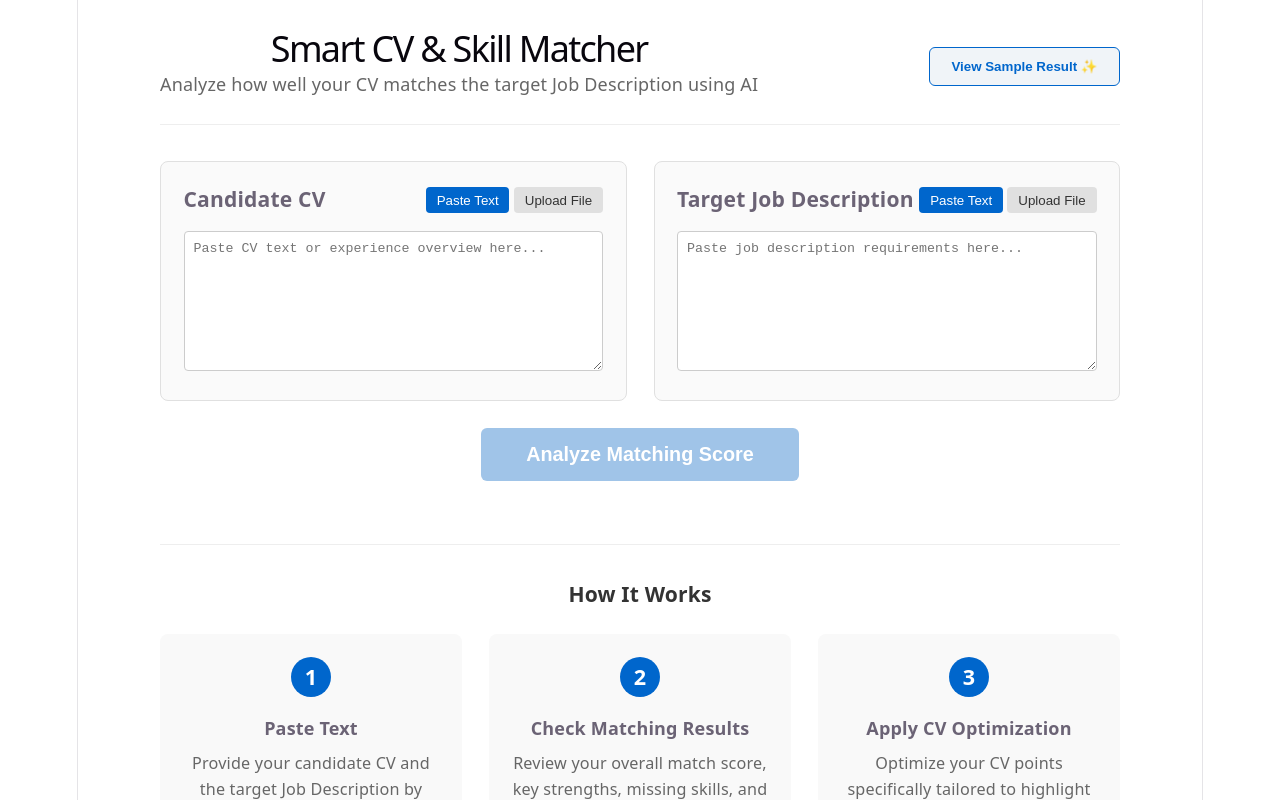
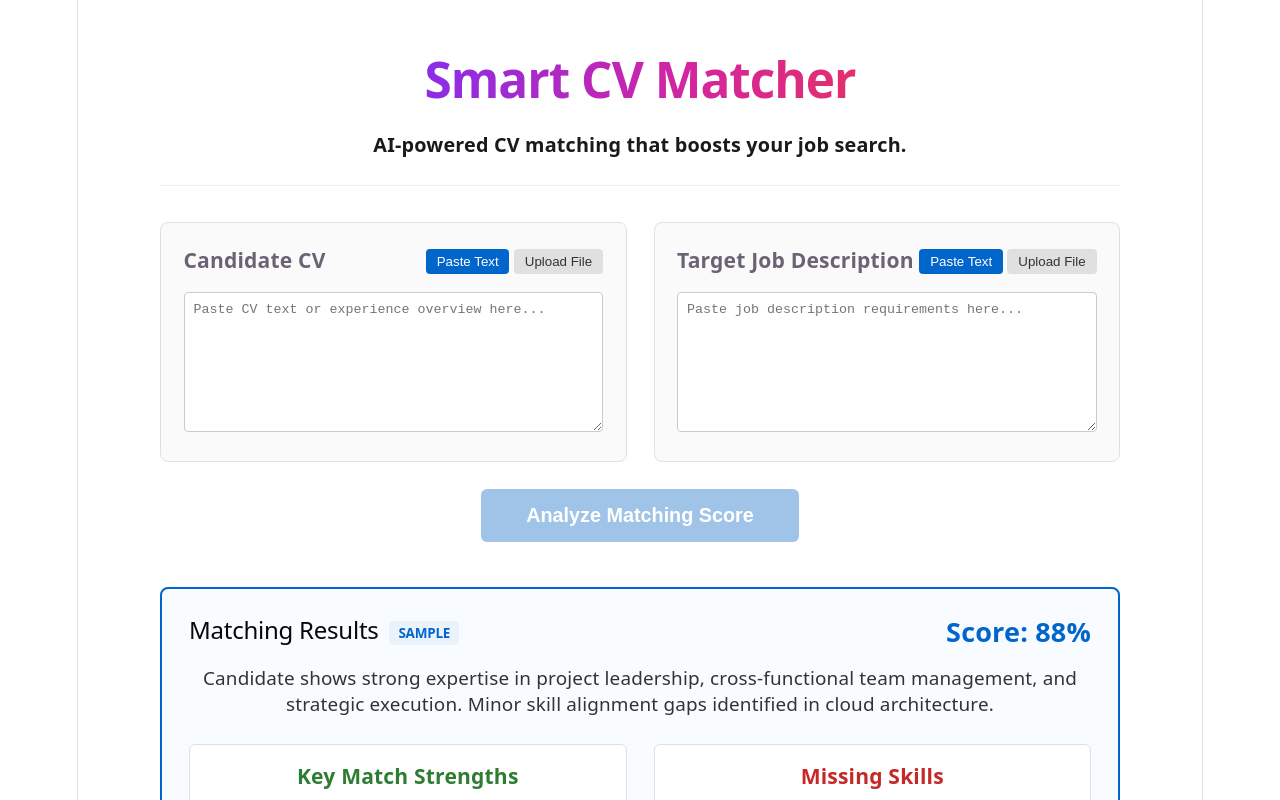
Before and after one commit to peytonmou/smartMatcher, a React (Vite) app: page / in a window 1280 px wide. Shown: the top 800 px of the page. Built offline with nearby package versions, Linux system fonts and the light colour scheme.

Commit message:
upload function & UI change

```diff
--- a/package.json
+++ b/package.json
@@ -10,6 +10,8 @@
     "preview": "vite preview"
   },
   "dependencies": {
+    "mammoth": "^1.12.1",
+    "pdfjs-dist": "^6.2.108",
     "react": "^19.2.8",
     "react-dom": "^19.2.8"
   },
--- a/src/App.tsx
+++ b/src/App.tsx
@@ -19,6 +19,41 @@ const SAMPLE_RESULT: AnalysisResult = {
   tailoredElevatorPitch: "Results-oriented leader with 5+ years of driving complex cross-functional projects to completion. Proven track record in optimizing operational workflows and delivering high-impact team outcomes."
 };
 
+const MAX_FILE_SIZE_MB= 5;
+const MAX_FILE_SIZE_BYTES = MAX_FILE_SIZE_MB * 1024 * 1024;
+
+async function extractTextFromFile(file: File): Promise<string> {
+  const name = file.name.toLowerCase();
+
+  if (name.endsWith('.txt')) {
+    return await file.text();
+  }
+
+  if (name.endsWith('.docx')) {
+    const mammoth = await import('mammoth');
+    const arrayBuffer = await file.arrayBuffer();
+    const { value } = await mammoth.extractRawText({ arrayBuffer });
+    return value.trim();
+  }
+
+  if (name.endsWith('.pdf')) {
+    const pdfjsLib: any = await import('pdfjs-dist');
+    pdfjsLib.GlobalWorkerOptions.workerSrc =
+      `https://cdnjs.cloudflare.com/ajax/libs/pdf.js/${pdfjsLib.version}/pdf.worker.min.mjs`;
+    const arrayBuffer = await file.arrayBuffer();
+    const pdf = await pdfjsLib.getDocument({ data: arrayBuffer }).promise;
+    let text = '';
+    for (let i = 1; i <= pdf.numPages; i++) {
+      const page = await pdf.getPage(i);
+      const content = await page.getTextContent();
+      text += content.items.map((item: any) => item.str).join(' ') + '\n';
+    }
+    return text.trim();
+  }
+
+  throw new Error('Unsupported file type.');
+}
+
 export default function App() {
   // Mode tabs: 'paste' | 'upload'
   const [cvMode, setCvMode] = useState<'paste' | 'upload'>('paste');
@@ -29,23 +64,59 @@ export default function App() {
   const [jdText, setJdText] = useState('');
   const [cvFile, setCvFile] = useState<File | null>(null);
   const [jdFile, setJdFile] = useState<File | null>(null);
+  const [cvFileParsing, setCvFileParsing] = useState(false);
+  const [jdFileParsing, setJdFileParsing] = useState(false);
 
   // App UI states
   const [isLoading, setIsLoading] = useState(false);
-  const [result, setResult] = useState<AnalysisResult | null>(null);
+  const [result, setResult] = useState<AnalysisResult | null>(SAMPLE_RESULT);
+  const [isSample, setIsSample] = useState(true);
 
   // File upload handlers
-  const handleCvFileUpload = (e: ChangeEvent<HTMLInputElement>) => {
-    if (e.target.files && e.target.files[0]) {
-      setCvFile(e.target.files[0]);
-    }
-  };
+  const handleCvFileUpload = async (e: ChangeEvent<HTMLInputElement>) => {
+  const file = e.target.files?.[0];
+  if (!file) return;
 
-  const handleJdFileUpload = (e: ChangeEvent<HTMLInputElement>) => {
-    if (e.target.files && e.target.files[0]) {
-      setJdFile(e.target.files[0]);
-    }
-  };
+  if (file.size > MAX_FILE_SIZE_BYTES) {
+    alert(`File is too large (${(file.size / 1024 / 1024).toFixed(1)} MB). Please upload a file under ${MAX_FILE_SIZE_MB} MB.`);
+    e.target.value = '';   // reset the input so the same oversized file can be re-selected after a fix
+    return;
+  }
+
+  setCvFile(file);
+  setCvFileParsing(true);
+  try {
+    const text = await extractTextFromFile(file);
+    setCvText(text);
+  } catch (err: any) {
+    alert(err.message);
+    setCvFile(null);
+  } finally {
+    setCvFileParsing(false);
+  }
+};
+
+  const handleJdFileUpload = async (e: ChangeEvent<HTMLInputElement>) => {
+  const file = e.target.files?.[0];
+  if (!file) return;
+
+  if (file.size > MAX_FILE_SIZE_BYTES) {
+  alert(`File is too large (${(file.size / 1024 / 1024).toFixed(1)} MB). Please upload a file under ${MAX_FILE_SIZE_MB} MB.`);
+  e.target.value = '';
+  return;
+}
+  setJdFile(file);
+  setJdFileParsing(true);
+  try {
+    const text = await extractTextFromFile(file);
+    setJdText(text);
+  } catch (err: any) {
+    alert(err.message);
+    setJdFile(null);
+  } finally {
+    setJdFileParsing(false);
+  }
+};
 
   // Analyze using gpt-5-mini
   const handleAnalyze = async () => {
@@ -53,6 +124,9 @@ export default function App() {
     alert('Please enter or paste text in both the CV and Job Description fields first!');
     return;
   }
+
+  const previousResult = result;
+  const previousIsSample = isSample;
 
   setIsLoading(true);
   setResult(null);
@@ -78,49 +152,46 @@ export default function App() {
     const data: AnalysisResult = await response.json();
     console.log('Received Analysis Result:', data);
     setResult(data);
+    setIsSample(false);
   } catch (error: any) {
     console.error('Error matching skills:', error);
     alert(`Failed to analyze: ${error.message}`);
+    setResult(previousResult);
+    setIsSample(previousIsSample);
   } finally {
     setIsLoading(false);
   }
   };
 
-  // View Sample Result button handler
-  const handleViewSample = () => {
-    setResult(SAMPLE_RESULT);
-    window.scrollTo({ top: 400, behavior: 'smooth' });
-  };
 
   // Check if inputs are ready
-  const isCvReady = cvMode === 'paste' ? cvText.trim().length > 0 : cvFile !== null;
-  const isJdReady = jdMode === 'paste' ? jdText.trim().length > 0 : jdFile !== null;
+  const isCvReady = cvMode === 'paste' ? cvText.trim().length > 0 : cvFile !== null && !cvFileParsing;
+  const isJdReady = jdMode === 'paste' ? jdText.trim().length > 0 : jdFile !== null && !jdFileParsing;
 
   return (
     <div style={{ maxWidth: '960px', margin: '0 auto', padding: '2rem', fontFamily: 'system-ui, -apple-system, sans-serif' }}>
 
+    <style>{`@keyframes spin { to { transform: rotate(360deg); } }`}</style>
+
       {/* Header Bar */}
-      <div style={{ display: 'flex', justifyContent: 'space-between', alignItems: 'center', marginBottom: '1.5rem' }}>
+      <div style={{ display: 'flex', flexDirection: 'column', alignItems: 'center', textAlign: 'center', marginBottom: '1.5rem' }}>
         <div>
-          <h1 style={{ margin: 0, fontSize: '2rem' }}>Smart CV & Skill Matcher</h1>
-          <p style={{ margin: '0.5rem 0 0', color: '#666' }}>Analyze how well your CV matches the target Job Description using AI</p>
+          <h1 style={{
+    margin: 0,
+    fontSize: '2.75rem',
+    lineHeight: 1.4,
+    padding: '0.5rem 0',
+    fontWeight: 800,
+    background: 'linear-gradient(90deg, #7b2ff7 0%, #d6249f 60%, #e5335c 100%)',
+    WebkitBackgroundClip: 'text',
+    WebkitTextFillColor: 'transparent',
+    backgroundClip: 'text',
+    letterSpacing: '-0.02em',
+  }}>Smart CV Matcher</h1>
+          <p style={{ margin: '0.5rem 0 0', color: '#1a1a1a', fontWeight: 700, fontSize: '1.1rem' }}>
+  AI-powered CV matching that boosts your job search.
+</p>
         </div>
-
-        {/* Feature 2: View Sample Result Link/Button */}
-        <button
-          onClick={handleViewSample}
-          style={{
-            padding: '0.6rem 1.2rem',
-            backgroundColor: '#f0f4f8',
-            color: '#0066cc',
-            border: '1px solid #0066cc',
-            borderRadius: '6px',
-            cursor: 'pointer',
-            fontWeight: 600
-          }}
-        >
-          View Sample Result ✨
-        </button>
       </div>
 
       <hr style={{ border: 'none', borderTop: '1px solid #eee', marginBottom: '2rem' }} />
@@ -175,8 +246,9 @@ export default function App() {
             <div style={{ border: '2px dashed #ccc', borderRadius: '6px', padding: '2rem', textAlign: 'center', backgroundColor: '#fff' }}>
               <input type="file" accept=".pdf,.docx,.txt" onChange={handleCvFileUpload} id="cv-upload" style={{ display: 'none' }} />
               <label htmlFor="cv-upload" style={{ cursor: 'pointer', color: '#0066cc', fontWeight: 'bold' }}>
-                {cvFile ? `📄 ${cvFile.name}` : '(Coming Soon)📁 Click to upload CV (.pdf, .docx)'}
+                {cvFileParsing ? `⏳ Reading ${cvFile?.name}...` : cvFile ? `✅ ${cvFile.name}` : '📁 Click to upload CV (.pdf, .docx, .txt)'}
               </label>
+              <div style = {{fontSize: '0.75rem', color: '#999', marginTop: '0.4rem' }}>Max {MAX_FILE_SIZE_MB} MB</div>
             </div>
           )}
         </div>
@@ -228,8 +300,9 @@ export default function App() {
             <div style={{ border: '2px dashed #ccc', borderRadius: '6px', padding: '2rem', textAlign: 'center', backgroundColor: '#fff' }}>
               <input type="file" accept=".pdf,.docx,.txt" onChange={handleJdFileUpload} id="jd-upload" style={{ display: 'none' }} />
               <label htmlFor="jd-upload" style={{ cursor: 'pointer', color: '#0066cc', fontWeight: 'bold' }}>
-                {jdFile ? `📄 ${jdFile.name}` : '(Coming Soon)📁 Click to upload JD (.pdf, .docx)'}
+                {jdFileParsing ? `⏳ Reading ${jdFile?.name}...` : jdFile ? `✅ ${jdFile.name}` : '📁 Click to upload JD (.pdf, .docx, .txt)'}
               </label>
+              <div style = {{fontSize: '0.75rem', color: '#999', marginTop: '0.4rem' }}>Max {MAX_FILE_SIZE_MB} MB</div>
             </div>
           )}
         </div>
@@ -239,7 +312,7 @@ export default function App() {
       <div style={{ textAlign: 'center', marginTop: '1.5rem' }}>
         <button
           onClick={handleAnalyze}
-          disabled={isLoading || (!isCvReady && !result) || (!isJdReady && !result)}
+          disabled={isLoading || !isCvReady || !isJdReady}
           style={{
             padding: '0.85rem 2.5rem',
             fontSize: '1.1rem',
@@ -251,7 +324,26 @@ export default function App() {
             fontWeight: 600
           }}
         >
-          {isLoading ? 'Analyzing Match...' : 'Analyze Matching Score'}
+          {isLoading ? (
+          <>
+            <span
+              style={{
+                display: 'inline-block',
+                width: '16px',
+                height: '16px',
+                border: '2.5px solid rgba(255,255,255,0.4)',
+                borderTopColor: '#fff',
+                borderRadius: '50%',
+                animation: 'spin 0.8s linear infinite',
+                marginRight: '0.6rem',
+                verticalAlign: 'middle',
+              }}
+            />
+            Analyzing...
+          </>
+        ) : (
+          'Analyze Matching Score'
+        )}
         </button>
       </div>
 
@@ -259,26 +351,32 @@ export default function App() {
       {result && (
         <div style={{ marginTop: '2.5rem', padding: '1.5rem', border: '2px solid #0066cc', borderRadius: '8px', backgroundColor: '#f8fbff' }}>
           <div style={{ display: 'flex', justifyContent: 'space-between', alignItems: 'center' }}>
-            <h2 style={{ margin: 0 }}>Matching Results</h2>
+            <h2 style={{ margin: 0 }}>Matching Results
+              {isSample && (
+                <span style = {{marginLeft: '0.6rem', fontSize: '0.75rem', fontWeight: 600, color: '#0066cc', backgroundColor: '#eaf2fc', padding: '0.15rem 0.5rem', borderRadius: '4px', verticalAlign: 'middle'}}>
+                  SAMPLE
+                </span>
+              )}
+            </h2>
             <span style={{ fontSize: '1.5rem', fontWeight: 'bold', color: '#0066cc' }}>
               Score: {result.matchPercentage}%
             </span>
           </div>
 
           <p style={{ marginTop: '1rem', fontSize: '1.05rem', color: '#333' }}>
-            <strong>Executive Summary:</strong> {result.candidateSummary}
+            {result.candidateSummary}
           </p>
 
           <div style={{ display: 'grid', gridTemplateColumns: '1fr 1fr', gap: '1.5rem', marginTop: '1.5rem' }}>
             <div style={{ backgroundColor: '#fff', padding: '1rem', borderRadius: '6px', border: '1px solid #e0e0e0' }}>
-              <h3 style={{ color: '#2e7d32', marginTop: 0 }}>✅ Key Match Strengths</h3>
+              <h3 style={{ color: '#2e7d32', marginTop: 0 }}>Key Match Strengths</h3>
               <ul>
                 {result.strengths.map((s, i) => <li key={i} style={{ marginBottom: '0.4rem' }}>{s}</li>)}
               </ul>
             </div>
 
             <div style={{ backgroundColor: '#fff', padding: '1rem', borderRadius: '6px', border: '1px solid #e0e0e0' }}>
-              <h3 style={{ color: '#c62828', marginTop: 0 }}>⚠️ Missing / Gap Skills</h3>
+              <h3 style={{ color: '#c62828', marginTop: 0 }}>Missing Skills</h3>
               <ul>
                 {result.missingSkills.map((m, i) => <li key={i} style={{ marginBottom: '0.4rem' }}>{m}</li>)}
               </ul>
@@ -286,16 +384,17 @@ export default function App() {
           </div>
 
           <div style={{ marginTop: '1.5rem', padding: '1.25rem', backgroundColor: '#ffffff', borderLeft: '4px solid #0066cc', borderRadius: '4px' }}>
-            <strong style={{ color: '#0066cc' }}>💡 Recommended Elevator Pitch:</strong>
+            <strong style={{ color: '#0066cc' }}>Recommended Optimization:</strong>
             <p style={{ margin: '0.5rem 0 0', fontStyle: 'italic' }}>"{result.tailoredElevatorPitch}"</p>
           </div>
         </div>
       )}
 
+
       {/* Feature 3: 3-Step User Guideline Section */}
       <hr style={{ border: 'none', borderTop: '1px solid #eee', margin: '3.5rem 0 2rem' }} />
 
-      <div>
+      <div style = {{backgroundColor: '#dceafb', borderRadius: '10px', padding: '1.75rem 1.5rem'}}>
         <h3 style={{ textAlign: 'center', marginBottom: '1.5rem', color: '#333' }}>How It Works</h3>
         <div style={{ display: 'grid', gridTemplateColumns: '1fr 1fr 1fr', gap: '1.5rem' }}>
 
@@ -303,9 +402,9 @@ export default function App() {
             <div style={{ width: '40px', height: '40px', borderRadius: '50%', backgroundColor: '#0066cc', color: '#fff', display: 'flex', alignItems: 'center', justifyContent: 'center', margin: '0 auto 1rem', fontWeight: 'bold', fontSize: '1.2rem' }}>
               1
             </div>
-            <h4 style={{ margin: '0 0 0.5rem' }}>Paste Text</h4>
+            <h4 style={{ margin: '0 0 0.5rem' }}>Add Your Files</h4>
             <p style={{ margin: 0, fontSize: '0.9rem', color: '#666' }}>
-              Provide your candidate CV and the target Job Description by pasting text or uploading files.
+              Provide your CV and target Job Description by pasting text or uploading files.
             </p>
           </div>
 
@@ -313,9 +412,9 @@ export default function App() {
             <div style={{ width: '40px', height: '40px', borderRadius: '50%', backgroundColor: '#0066cc', color: '#fff', display: 'flex', alignItems: 'center', justifyContent: 'center', margin: '0 auto 1rem', fontWeight: 'bold', fontSize: '1.2rem' }}>
               2
             </div>
-            <h4 style={{ margin: '0 0 0.5rem' }}>Check Matching Results</h4>
+            <h4 style={{ margin: '0 0 0.5rem' }}>One Click</h4>
             <p style={{ margin: 0, fontSize: '0.9rem', color: '#666' }}>
-              Review your overall match score, key strengths, missing skills, and a tailored pitch.
+             Click the "Analyze Matching Score" button, analysis usually takes under 30 seconds.
             </p>
           </div>
 
@@ -323,15 +422,14 @@ export default function App() {
             <div style={{ width: '40px', height: '40px', borderRadius: '50%', backgroundColor: '#0066cc', color: '#fff', display: 'flex', alignItems: 'center', justifyContent: 'center', margin: '0 auto 1rem', fontWeight: 'bold', fontSize: '1.2rem' }}>
               3
             </div>
-            <h4 style={{ margin: '0 0 0.5rem' }}>Apply CV Optimization</h4>
+            <h4 style={{ margin: '0 0 0.5rem' }}>Check Matching Results</h4>
             <p style={{ margin: 0, fontSize: '0.9rem', color: '#666' }}>
-              Optimize your CV points specifically tailored to highlight missing requirements.
+              Check your overall match score, key strengths, and missing skills.
             </p>
           </div>
 
         </div>
       </div>
-
-    </div>
+      </div>
   );
 }
```
Also changed, not shown: 1 other file (tests, documents, lock files or other folders).
